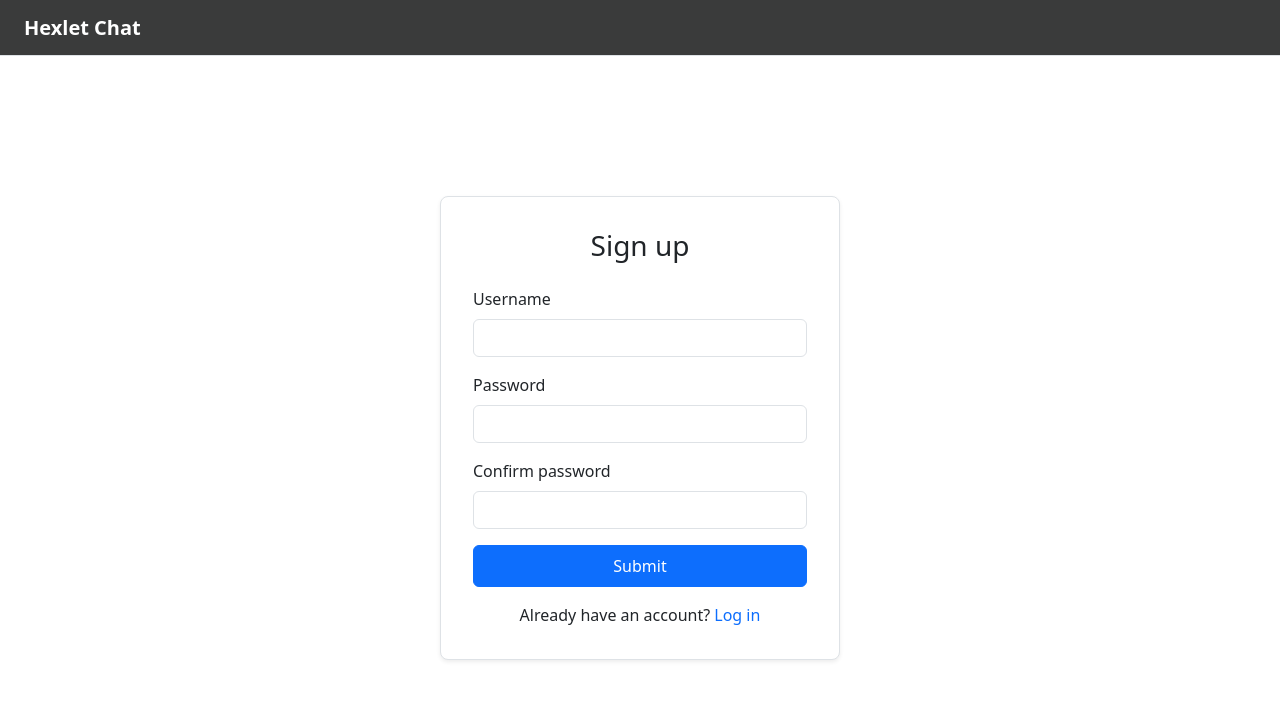
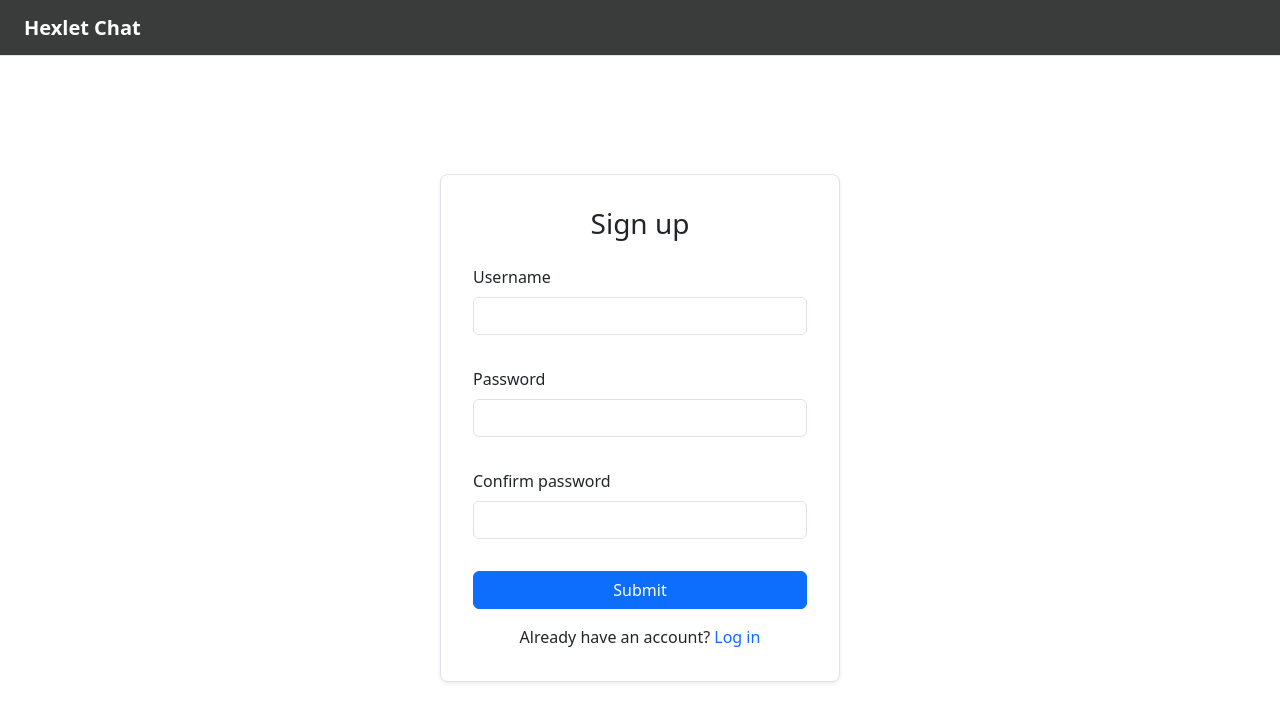
Before and after one commit to luisfelipemontoya/fullstack-javascript-project-139, a React (Vite) app in the folder frontend/: page /signup in a window 1280 px wide. Shown: the top 722 px of the page. Built offline with nearby package versions, Linux system fonts and the light colour scheme; no server answers.

Commit message:
refactor: use Bootstrap controls in auth forms

```diff
--- a/frontend/src/pages/LoginPage.jsx
+++ b/frontend/src/pages/LoginPage.jsx
@@ -1,3 +1,4 @@
+import { Button, Form as BootstrapForm } from 'react-bootstrap';
 import { useState } from 'react';
 import { Formik, Form, Field } from 'formik';
 import { Link, useNavigate } from 'react-router-dom';
@@ -55,39 +56,40 @@ function LoginPage() {
                     >
                         {({ isSubmitting }) => (
                             <Form className="auth-form">
-                                <div className="form-group">
-                                    <label htmlFor="username">
+                                <BootstrapForm.Group controlId="username" className="mb-3">
+                                    <BootstrapForm.Label>
                                         {t('auth.nickname')}
-                                    </label>
+                                    </BootstrapForm.Label>
                                     <Field
-                                        id="username"
+                                        as={BootstrapForm.Control}
                                         name="username"
                                         type="text"
-                                        className="form-control"
                                         autoComplete="username"
+                                        disabled={isSubmitting}
                                     />
-                                </div>
+                                </BootstrapForm.Group>
 
-                                <div className="form-group">
-                                    <label htmlFor="password">
+                                <BootstrapForm.Group controlId="password" className="mb-3">
+                                    <BootstrapForm.Label>
                                         {t('auth.password')}
-                                    </label>
+                                    </BootstrapForm.Label>
                                     <Field
-                                        id="password"
+                                        as={BootstrapForm.Control}
                                         name="password"
                                         type="password"
-                                        className="form-control"
                                         autoComplete="current-password"
+                                        disabled={isSubmitting}
                                     />
-                                </div>
+                                </BootstrapForm.Group>
 
-                                <button
+                                <Button
                                     type="submit"
-                                    className="auth-submit-button"
+                                    variant="primary"
+                                    className="w-100"
                                     disabled={isSubmitting}
                                 >
                                     {t('auth.submit')}
-                                </button>
+                                </Button>
                                 {authError && (
                                     <div className="auth-error">
                                         {t('auth.invalidCredentials')}
--- a/frontend/src/pages/SignupPage.jsx
+++ b/frontend/src/pages/SignupPage.jsx
@@ -1,3 +1,4 @@
+import { Button, Form as BootstrapForm } from 'react-bootstrap';
 import { Formik, Form, Field, ErrorMessage } from 'formik';
 import * as yup from 'yup';
 import { Link, useNavigate } from 'react-router-dom';
@@ -81,73 +82,72 @@ function SignupPage() {
 					>
 						{({ isSubmitting }) => (
 							<Form className="auth-form">
-								<div className="form-group">
-									<label htmlFor="username">
+								<BootstrapForm.Group controlId="username" className="mb-3">
+									<BootstrapForm.Label>
 										{t('auth.username')}
-									</label>
-
+									</BootstrapForm.Label>
 									<Field
-										id="username"
+										as={BootstrapForm.Control}
 										name="username"
 										type="text"
-										className="form-control"
 										autoComplete="username"
+										disabled={isSubmitting}
 									/>
 
 									<ErrorMessage
 										name="username"
 										component="div"
-										className="validation-error"
+										className="text-danger"
 									/>
-								</div>
-
-								<div className="form-group">
-									<label htmlFor="password">
+								</BootstrapForm.Group>
+								<BootstrapForm.Group controlId="password" className="mb-3">
+									<BootstrapForm.Label>
 										{t('auth.password')}
-									</label>
+									</BootstrapForm.Label>
 
 									<Field
-										id="password"
+										as={BootstrapForm.Control}
 										name="password"
 										type="password"
-										className="form-control"
 										autoComplete="new-password"
+										disabled={isSubmitting}
 									/>
 
 									<ErrorMessage
 										name="password"
 										component="div"
-										className="validation-error"
+										className="text-danger"
 									/>
-								</div>
+								</BootstrapForm.Group>
 
-								<div className="form-group">
-									<label htmlFor="confirmPassword">
+								<BootstrapForm.Group controlId="confirmPassword" className="mb-3">
+									<BootstrapForm.Label>
 										{t('auth.confirmPassword')}
-									</label>
+									</BootstrapForm.Label>
 
 									<Field
-										id="confirmPassword"
+										as={BootstrapForm.Control}
 										name="confirmPassword"
 										type="password"
-										className="form-control"
+										disabled={isSubmitting}
 										autoComplete="new-password"
 									/>
 
 									<ErrorMessage
 										name="confirmPassword"
 										component="div"
-										className="validation-error"
+										className="text-danger"
 									/>
-								</div>
+								</BootstrapForm.Group>
 
-								<button
+								<Button
 									type="submit"
+									variant="primary"
+									className="w-100"
 									disabled={isSubmitting}
-									className="auth-submit-button"
 								>
 									{t('auth.submit')}
-								</button>
+								</Button>
 								{signupError && (
 									<div className="auth-error">
 										{t('auth.userExists')}
```
